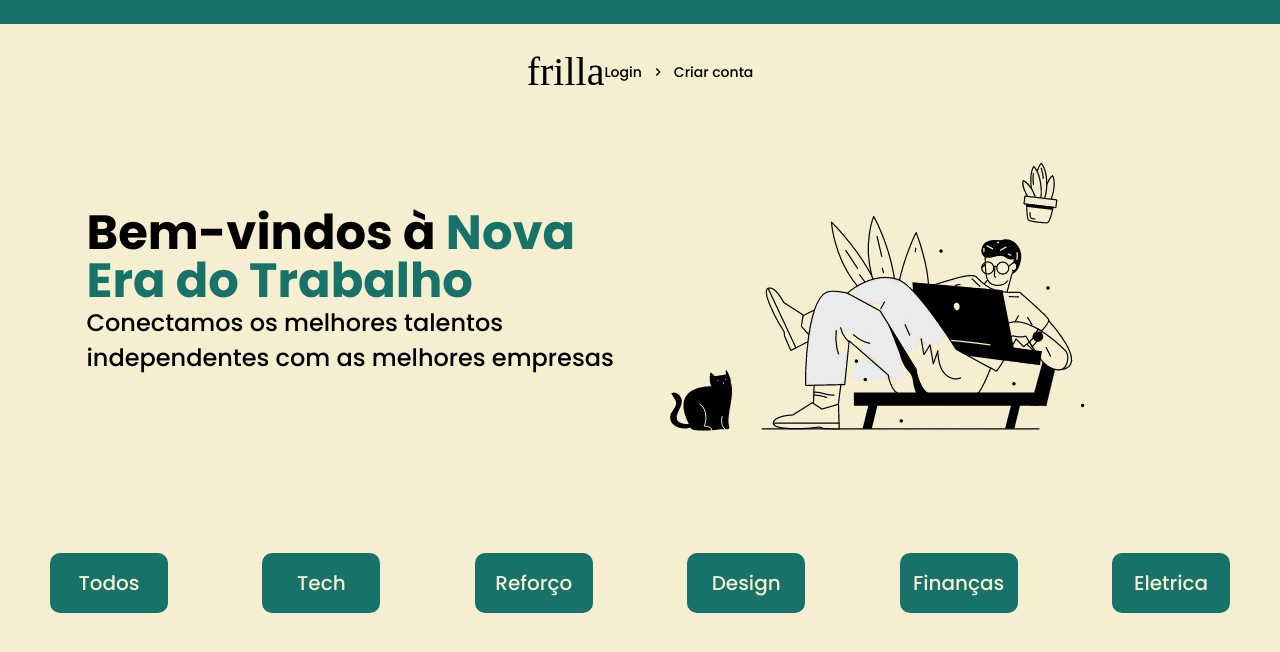
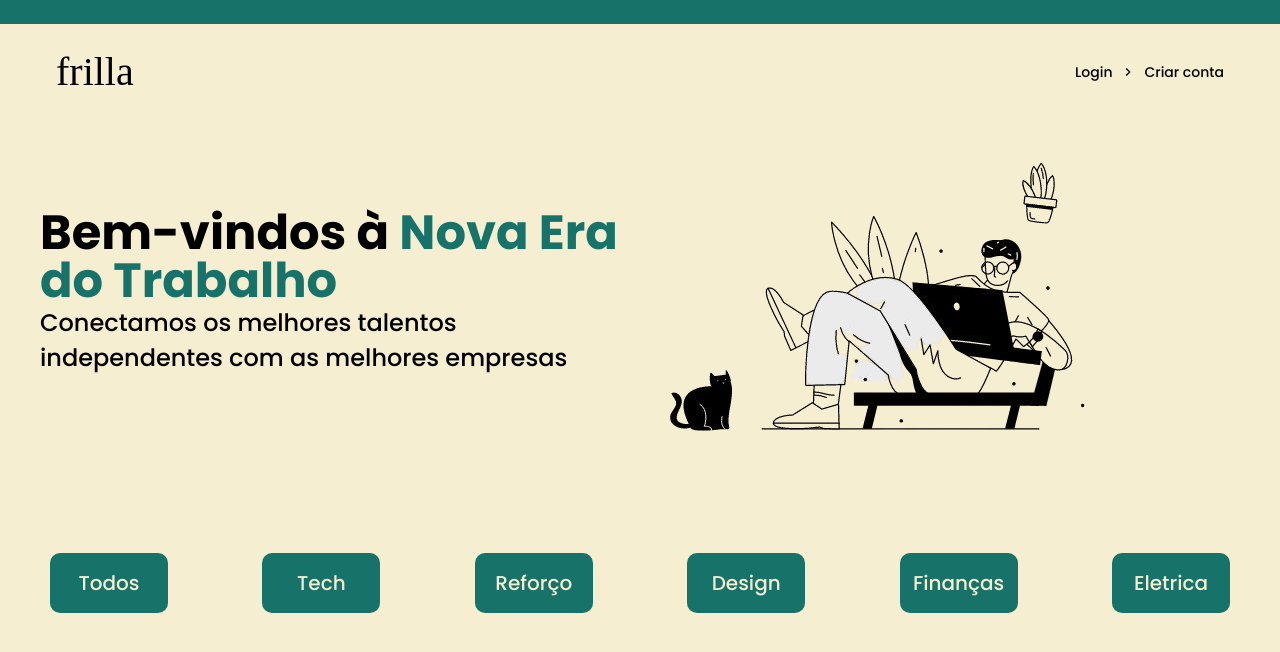
Before and after one commit to gaspartv/Freela-front, a React (Create React App) app: page / in a window 1280 px wide. Shown: the top 652 px of the page. Built offline with nearby package versions, Linux system fonts and the light colour scheme; no server answers; a web font is replaced by a local one.

Commit message:
Fix: nav style

```diff
--- a/src/components/Nav/styles.ts
+++ b/src/components/Nav/styles.ts
@@ -12,6 +12,7 @@ const entring = keyframes`
 
 export const NavStyled = styled.nav`
   display: flex;
+  flex-direction: row;
   justify-content: space-between;
   align-items: center;
   padding: 16px;
--- a/src/pages/Home/styles.ts
+++ b/src/pages/Home/styles.ts
@@ -2,10 +2,6 @@ import styled from "styled-components";
 
 export const ContainerHome = styled.div`
   max-width: 1200px;
-  display: flex;
-  flex-direction: column;
-  justify-content: center;
-  align-items: center;
   margin: 32px auto;
 `;
 
```
